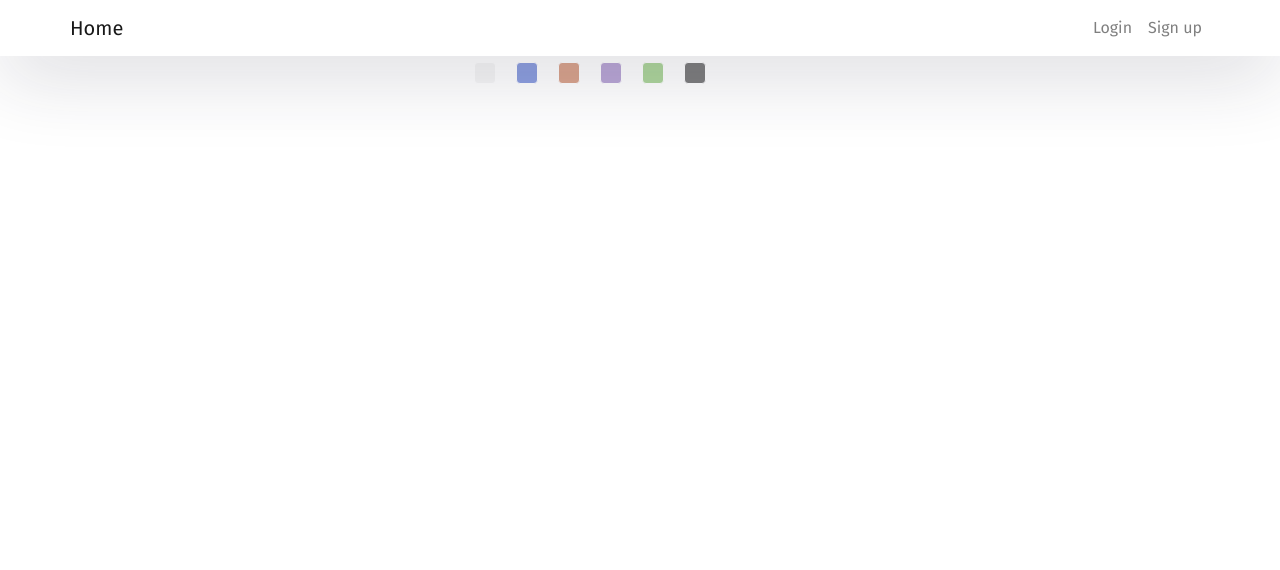
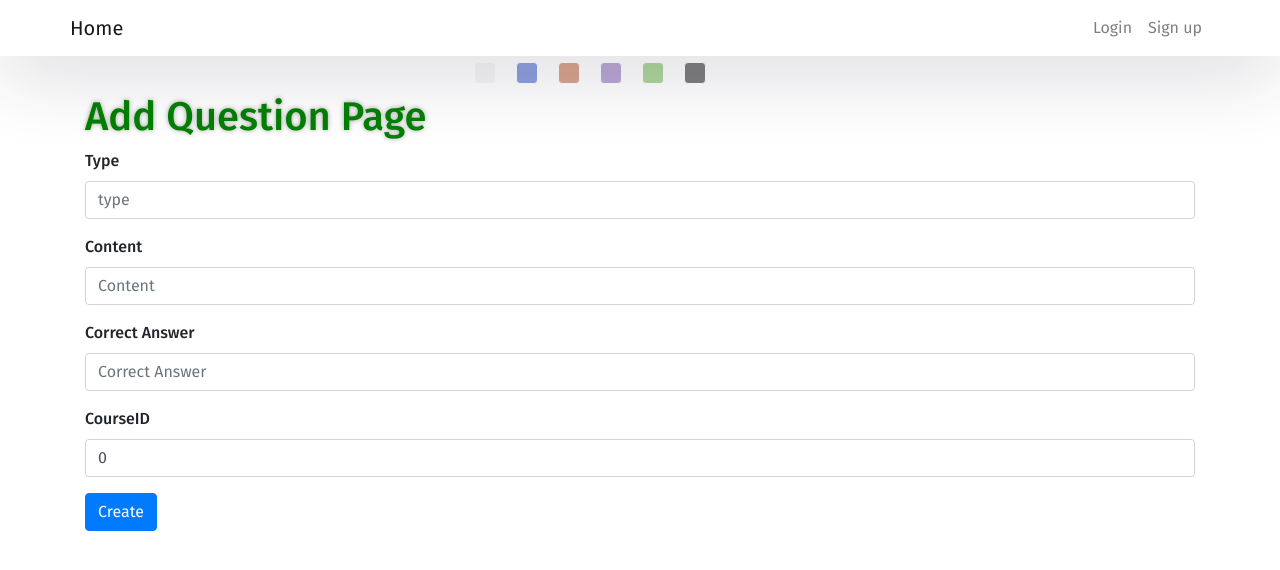
Before and after one commit to ninhcongluc/QuizExamCourse, a Vue app: page /admin/add_question in a window 1280 px wide. Before the commit this address had no page. Shown: the top 570 px of the page. Built offline with nearby package versions, Linux system fonts and the light colour scheme; sample sign-in values are in the browser's storage.

Commit message:
bug at question page

```diff
--- a/public/index.html
+++ b/public/index.html
@@ -7,7 +7,7 @@
   <meta name="viewport" content="width=device-width,initial-scale=1.0">
   <link rel="icon" href="<%= BASE_URL %>favicon.ico">
   <title>
-    <%= htmlWebpackPlugin.options.title %>
+    My Courses
   </title>
   <link rel="stylesheet" href="https://maxcdn.bootstrapcdn.com/bootstrap/4.0.0/css/bootstrap.min.css"
     integrity="sha384-Gn5384xqQ1aoWXA+058RXPxPg6fy4IWvTNh0E263XmFcJlSAwiGgFAW/dAiS6JXm" crossorigin="anonymous">
--- /dev/null
+++ b/src/components/AddQuestion.vue
@@ -0,0 +1,90 @@
+<template>
+  <div class="container">
+    <h1>Add Question Page</h1>
+    <form @submit.prevent="handleSubmit">
+      <div class="form-group">
+        <label for="exampleInputPassword1">Type</label>
+        <input
+          type="text"
+          v-model="type"
+          class="form-control"
+          id="exampleInputPassword1"
+          placeholder="type"
+        />
+      </div>
+      <div class="form-group">
+        <label for="exampleInputPassword1">Content</label>
+        <input
+          type="text"
+          v-model="content"
+          class="form-control"
+          id="exampleInputPassword1"
+          placeholder="Content"
+        />
+      </div>
+      <div class="form-group">
+        <label for="exampleInputPassword1">Correct Answer</label>
+        <input
+          type="text"
+          v-model="correct_answer"
+          class="form-control"
+          id="exampleInputPassword1"
+          placeholder="Correct Answer"
+        />
+      </div>
+
+      <div class="form-group">
+        <label for="exampleInputPassword1">CourseID</label>
+        <input
+          type="text"
+          v-model="course_id"
+          class="form-control"
+          id="exampleInputPassword1"
+          placeholder="CourseId"
+        />
+      </div>
+
+      <button type="submit" class="btn btn-primary">Create</button>
+    </form>
+  </div>
+</template>
+
+  <script>
+import axios from "axios";
+export default {
+  name: "AddQuestion",
+  created() {
+    //user is not authorized
+    if (localStorage.getItem("token") === null) {
+      this.$router.push("/");
+    }
+  },
+  data() {
+    return {
+      type: "",
+      content: "",
+      correct_answer: "",
+      course_id: 0
+    };
+  },
+
+  methods: {
+    async handleSubmit() {
+      const response = axios.post("/questions", {
+        type: this.type,
+        content: this.content,
+        correct_answer: this.correct_answer,
+        course_id: this.course_id
+      });
+      console.log(response);
+      this.$router.push("/admin/add_question");
+    },
+  },
+};
+</script>
+  <style scoped>
+h1 {
+  color: green;
+  text-shadow: 0 0 5px rgba(0, 0, 0, 0.35);
+}
+</style>
--- a/src/components/Home.vue
+++ b/src/components/Home.vue
@@ -155,7 +155,9 @@ label #cancel {
  small {
    margin-left: 80%;
    font-style: bold;
-   color: red;
+   font-size: 24px;
+    color: transparent;
+   text-shadow: 0 0 0.5px rgba(223, 26, 26, 0.5);
 
 }
 
--- a/src/router.js
+++ b/src/router.js
@@ -11,6 +11,7 @@ import ManageCourse from "./components/ManageCourse.vue"
 import AddCourse from "./components/AddCourse.vue"
 import UpdateCourse from "./components/UpdateCourse.vue"
 import QuizExam from "./components/QuizExam.vue"
+import AddQuestion from "./components/AddQuestion.vue"
 
 
 const routes = [
@@ -74,6 +75,11 @@ const routes = [
     path: "/course/quiz",
     name: "QuizExam",
     component: QuizExam
+  },
+  {
+    path: "/admin/add_question",
+    name: "AddQuestion",
+    component: AddQuestion
   }
 ];
 
```
Also changed, not shown: old/db.js (+59 -10 lines), old/questionService.js (added, +19 -0 lines), old/router.js (+11 -4 lines), src/assets/background.jpg (deleted), 1 other file (tests, documents, lock files or other folders).
